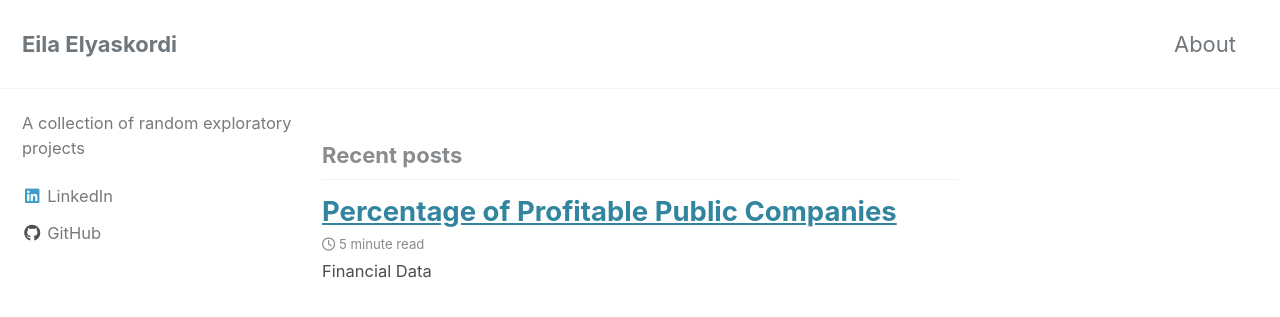
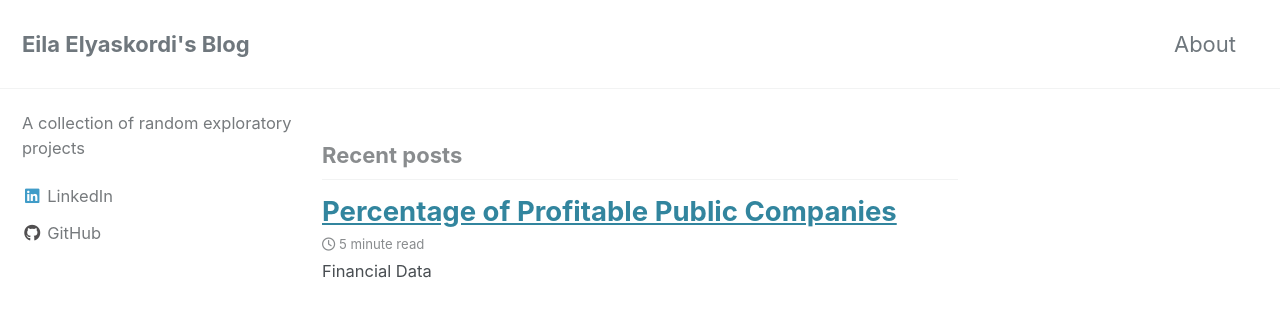
Before and after one commit to eila-elyas/eila-elyas.github.io, a Jekyll site: the page built from index.html, in a window 1280 px wide and 900 px high. Shown: the top 317 px of the window. Built offline with Jekyll 4.4.1, drawn with Linux system fonts in a browser that asks for light colours; cached includes are drawn as plain includes; nearby versions of some CDN libraries; the list of posts is cut into pages by our own code.

Commit message:
updated title to Eila Elyaskordi's Blog

```diff
--- a/_config.yml
+++ b/_config.yml
@@ -16,7 +16,7 @@ minimal_mistakes_skin    : "default" # "air", "aqua", "contrast", "dark", "dirt"
 
 # Site Settings
 locale                   : "en-US"
-title                    : "Eila Elyaskordi"
+title                    : "Eila Elyaskordi's Blog"
 title_separator          : "-"
 subtitle                 : # site tagline that appears below site title in masthead
 name                     : "Eila Elyaskordi"
```
